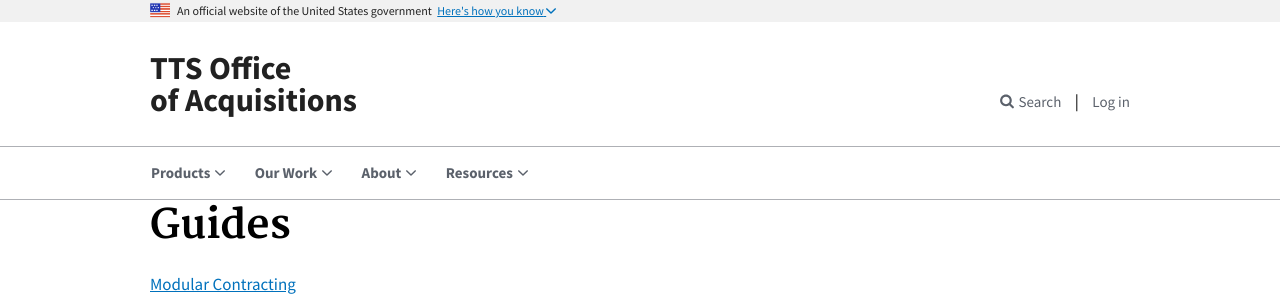
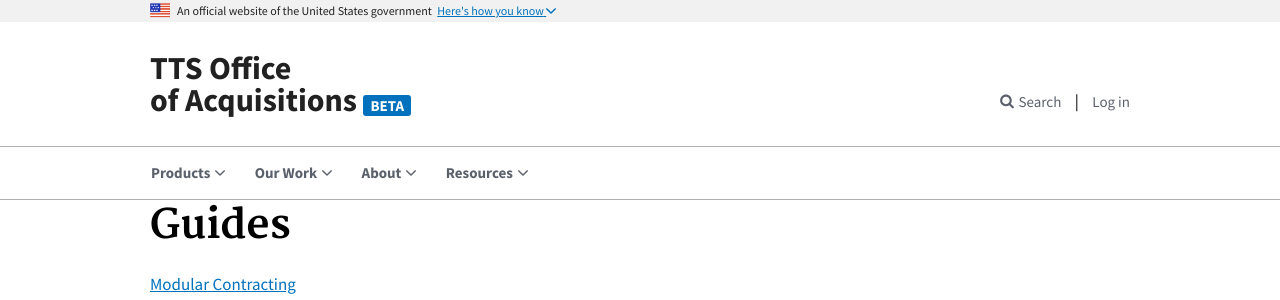
Before and after one commit to 18F/acquisitions.18f.gov, a Django app: page /guides in a window 1280 px wide. Shown: the top 300 px of the page. Run offline with Django 3.2, Linux system fonts and the light colour scheme; parts of the project's set-up code (start-up, migrations or seed data) failed here and were passed over.

Commit message:
add beta label

```diff
--- a/web/templates/web/includes/header.html
+++ b/web/templates/web/includes/header.html
@@ -39,7 +39,7 @@
       <button class="usa-menu-btn">Menu</button>
       <div class="usa-logo" id="logo">
         <em class="usa-logo-text">
-          <a href="/" accesskey="1" title="Home" aria-label="Home">TTS Office <br>of Acquisitions</a>
+          <a href="/" accesskey="1" title="Home" aria-label="Home">TTS Office <br>of Acquisitions <span class="usa-label">beta</span></a>
         </em>
       </div>
     </div>
```
